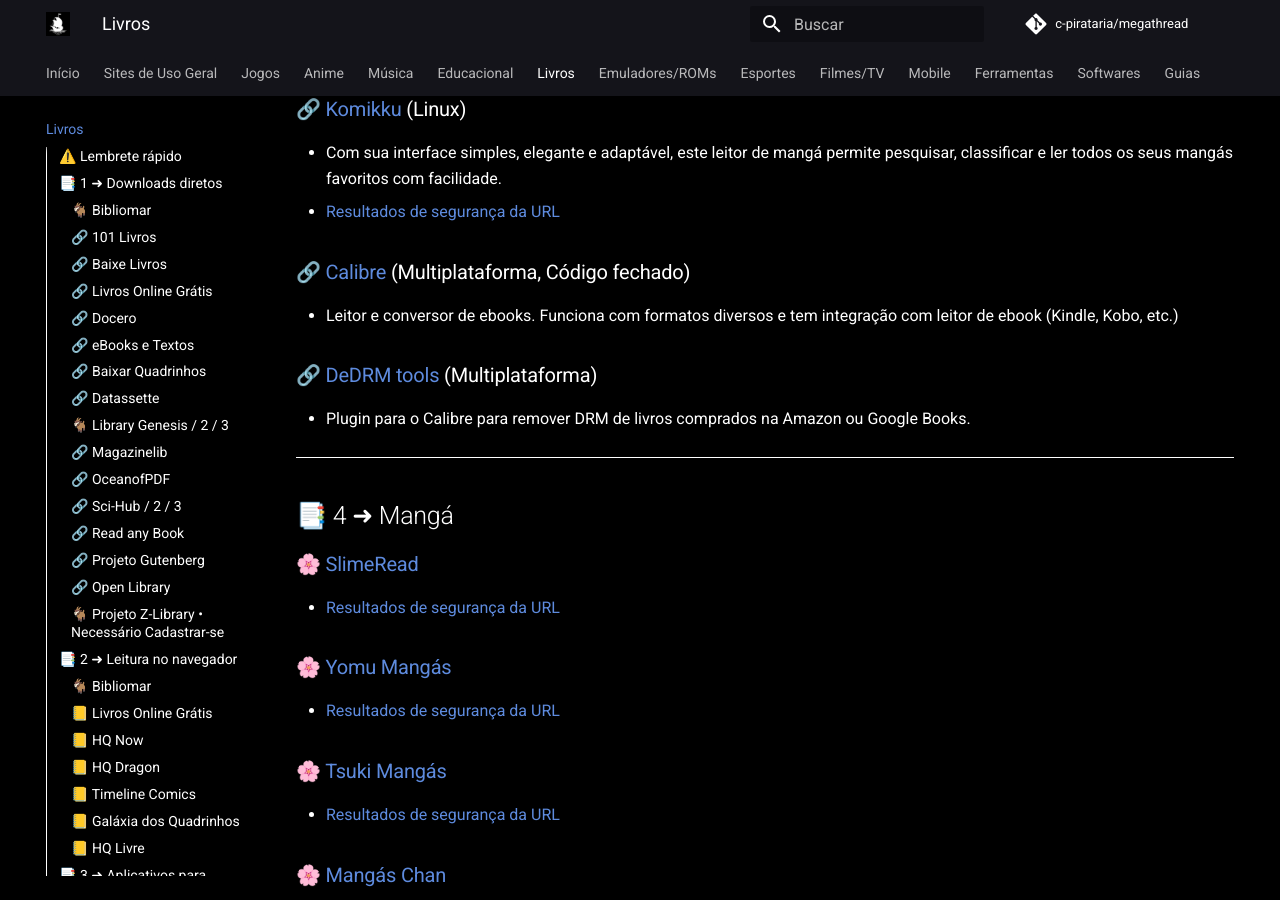
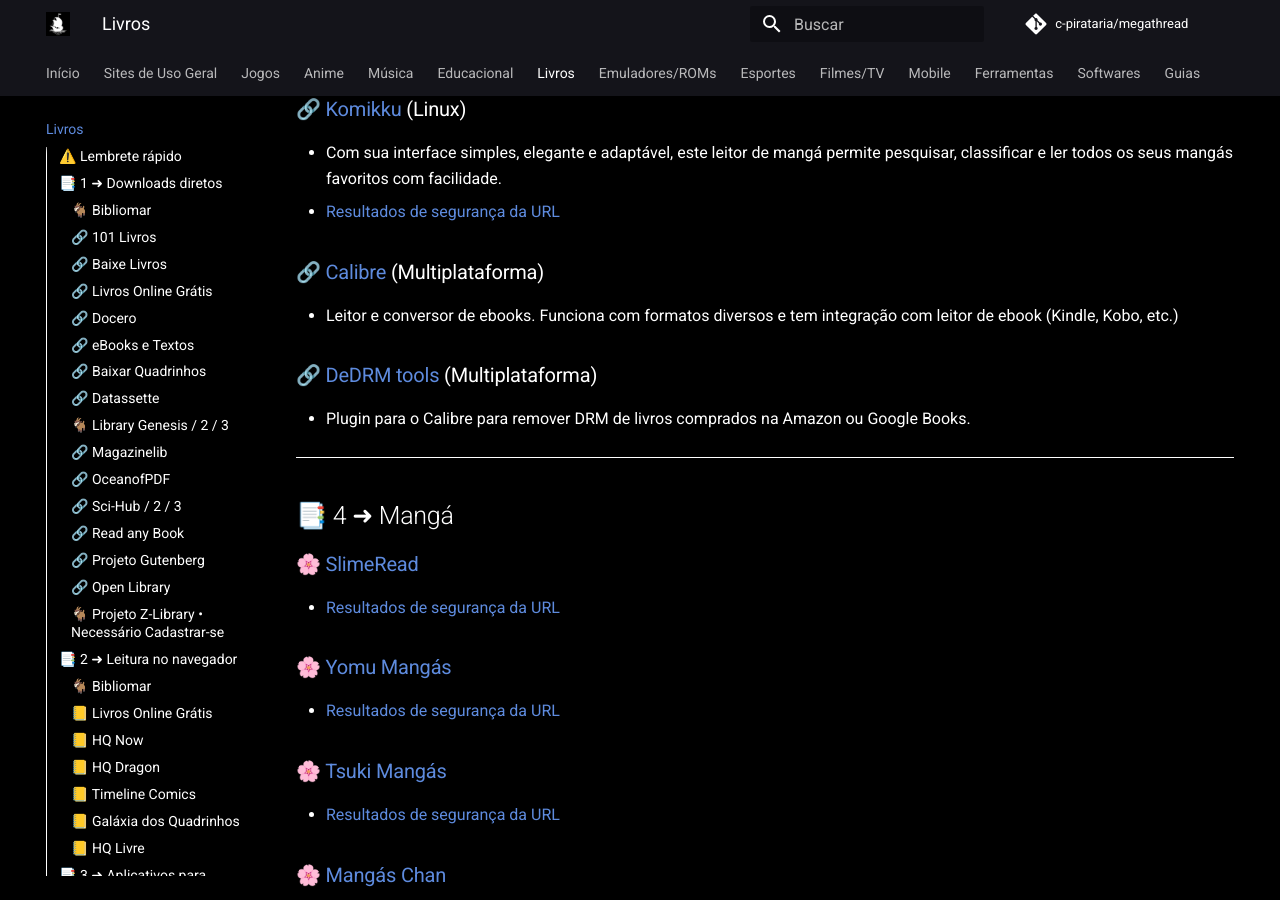
Before and after one commit to piratarialink/megathread_pirata, an MkDocs documentation site: the page built from docs/livros.md, in a window 1280 px wide and 900 px high, scrolled down 3681 px. Built offline with MkDocs 1.6.1 and Material for MkDocs 9.7.7, drawn with Linux system fonts in a browser that asks for light colours; comment, search, counter and statistics services are not loaded.

Commit message:
Calibre é open-source
Errata minha. Adição por @jaum20

```diff
--- a/docs/livros.md
+++ b/docs/livros.md
@@ -105,7 +105,7 @@ Livros, como mangás, quadrinhos e romances, são um meio de registro de informa
 - Com sua interface simples, elegante e adaptável, este leitor de mangá permite pesquisar, classificar e ler todos os seus mangás favoritos com facilidade.
 - [Resultados de segurança da URL](https://www.urlvoid.com/scan/valos.gitlab.io/)
 
-### 🔗 [Calibre](https://calibre-ebook.com) (Multiplataforma, Código fechado)
+### 🔗 [Calibre](https://github.com/kovidgoyal/calibre) (Multiplataforma)
 - Leitor e conversor de ebooks. Funciona com formatos diversos e tem integração com leitor de ebook (Kindle, Kobo, etc.)
 
 ### 🔗 [DeDRM tools](https://github.com/apprenticeharper/DeDRM_tools) (Multiplataforma)
```
